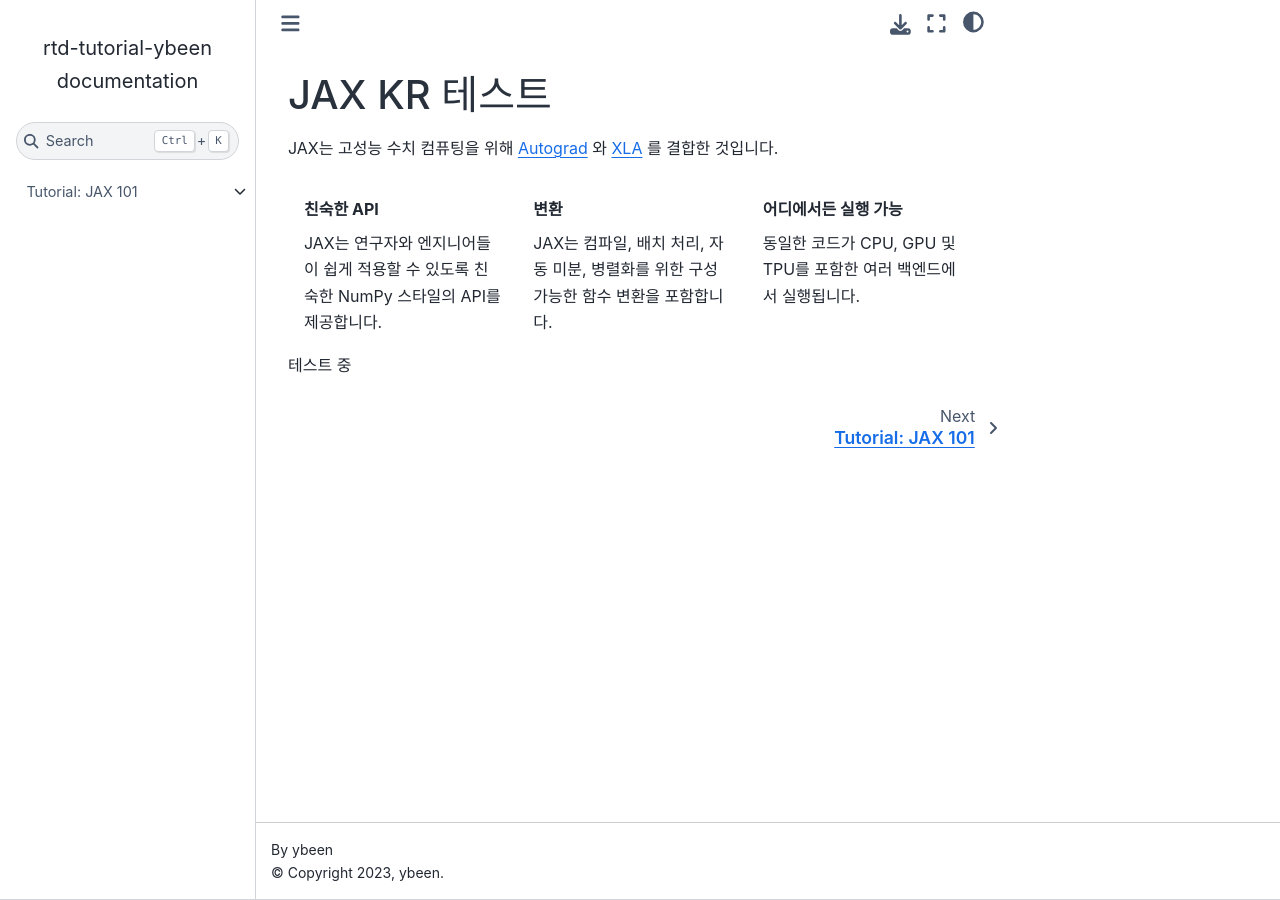
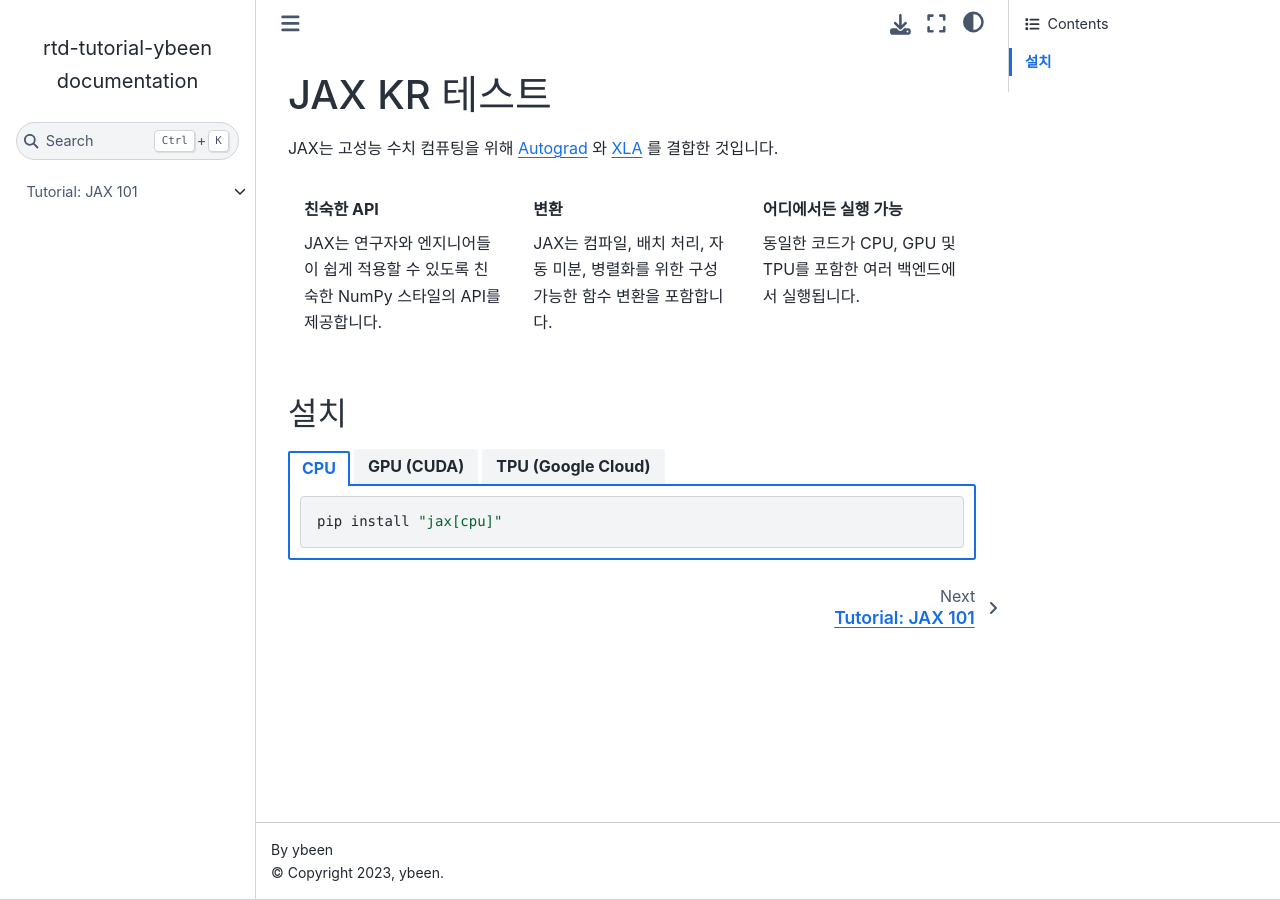
Before and after one commit to ybbin86/rtd-tutorial, a Sphinx documentation site: the page built from docs/source/index.rst, in a window 1280 px wide. Built offline with Sphinx 7.4.7 and the Sphinx Book theme 1.1.4, drawn with Linux system fonts in a browser that asks for light colours; pages that are not in the unit, such as notebooks, are missing from menus.

Commit message:
modified index.rst

```diff
--- a/docs/source/index.rst
+++ b/docs/source/index.rst
@@ -6,7 +6,7 @@
 JAX KR 테스트
 ==============================================
 
-JAX는 고성능 수치 컴퓨팅을 위해 `Autograd`_ 와 `XLA`_ 를 결합한 것입니다.
+JAX는 고성능 수치 컴퓨팅을 위해 `Autograd <https://github.com/hips/autograd>`_ 와 `XLA <https://www.tensorflow.org/xla>`_ 를 결합한 것입니다.
 
 .. grid:: 3
    :margin: 0
@@ -34,7 +34,29 @@
 
       동일한 코드가 CPU, GPU 및 TPU를 포함한 여러 백엔드에서 실행됩니다.
 
-테스트 중
+
+설치
+------------
+.. tab-set::
+
+    .. tab-item:: CPU
+
+       .. code-block:: bash
+
+          pip install "jax[cpu]"
+
+    .. tab-item:: GPU (CUDA)
+
+       .. code-block:: bash
+
+          pip install "jax[cuda]" -f https://storage.googleapis.com/jax-releases/jax_cuda_releases.html
+
+    .. tab-item:: TPU (Google Cloud)
+
+       .. code-block:: bash
+
+          pip install "jax[tpu]>=0.2.16" -f https://storage.googleapis.com/jax-releases/libtpu_releases.html
+
 
 
 .. toctree::
```
Also changed, not shown: other parts of docs/source/index.rst (+0 -5 lines).
